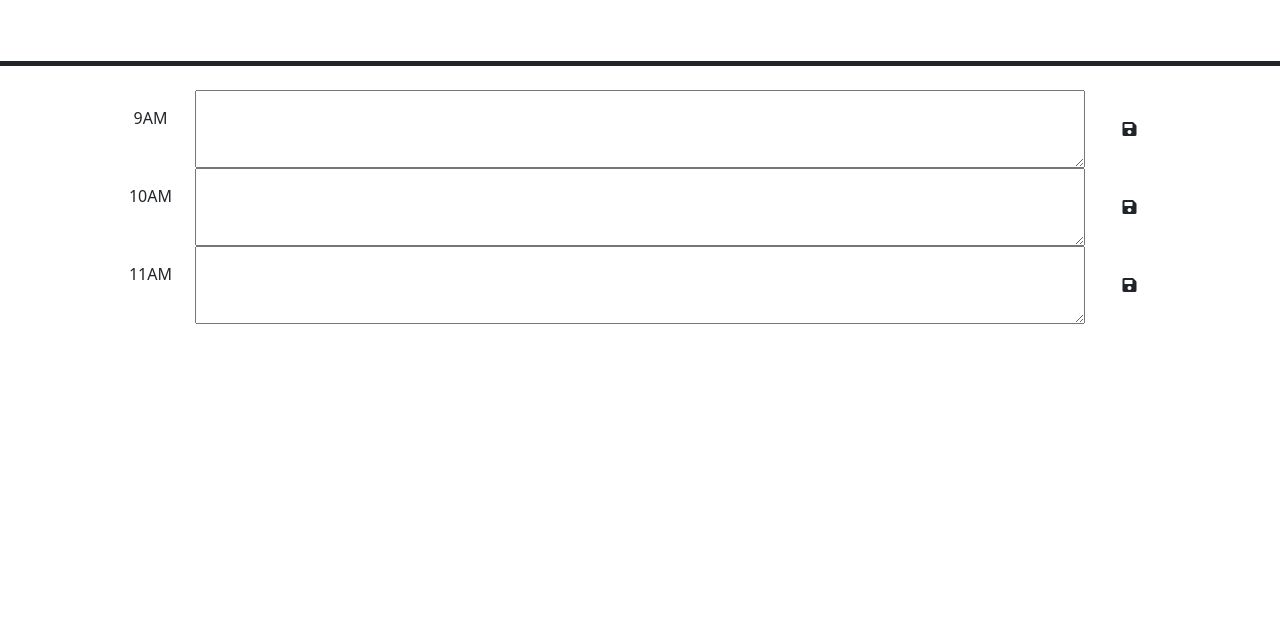
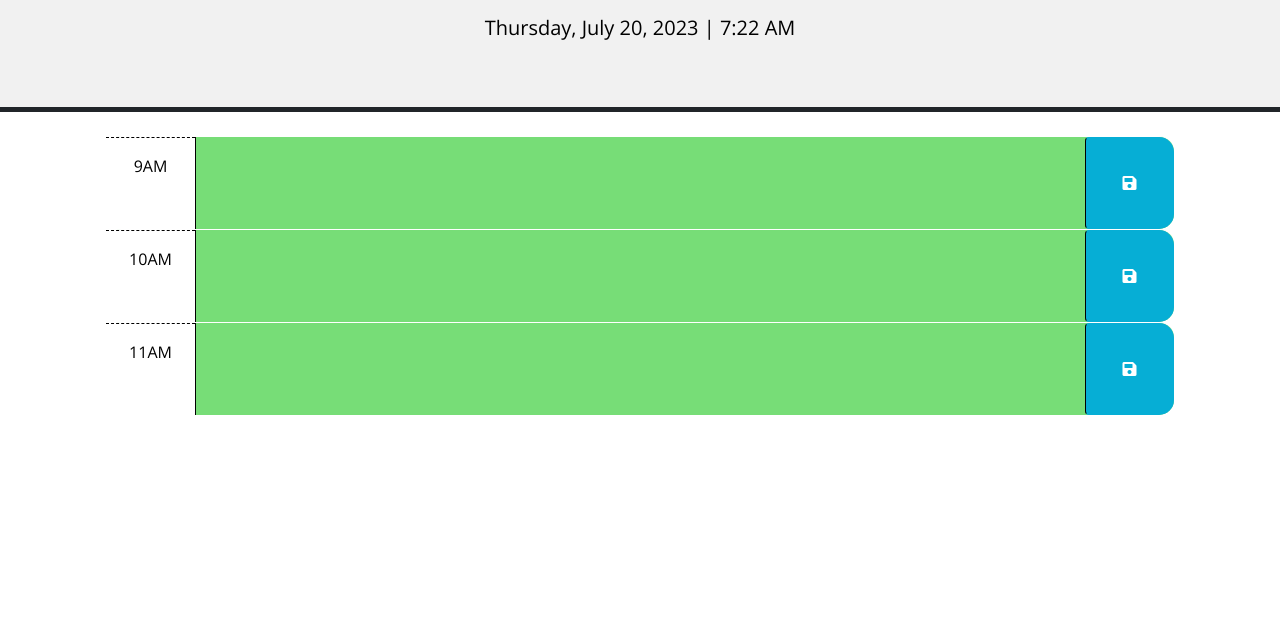
Before and after one commit to wormlippedstrombie/day-planner-repository, a plain HTML site: page index.html in a window 1280 px wide. Shown: the part 166-800 px from the top of the page. Drawn offline with nearby package versions, Linux system fonts and the light colour scheme.

Commit message:
The time functions have been implemented and styling has been applied to the day planner page will now display current time

```diff
--- a/assets/css/styles.css
+++ b/assets/css/styles.css
@@ -1,6 +1,12 @@
 body {
     font-family: 'Open Sans', sans-serif;
     font-size: 16px;
+    color: #000000;
+  }
+
+  header {
+    padding: 20px;
+    background-color: #f1f1f1;
   }
 
   textarea {
--- a/assets/js/script.js
+++ b/assets/js/script.js
@@ -1,23 +1,56 @@
-// Wrap all code that interacts with the DOM in a call to jQuery to ensure that
-// the code isn't run until the browser has finished rendering all the elements
-// in the html.
 $(function () {
-    // TODO: Add a listener for click events on the save button. This code should
-    // use the id in the containing time-block as a key to save the user input in
-    // local storage. HINT: What does `this` reference in the click listener
-    // function? How can DOM traversal be used to get the "hour-x" id of the
-    // time-block containing the button that was clicked? How might the id be
-    // useful when saving the description in local storage?
-    //
-    // TODO: Add code to apply the past, present, or future class to each time
-    // block by comparing the id to the current hour. HINTS: How can the id
-    // attribute of each time-block be used to conditionally add or remove the
-    // past, present, and future classes? How can Day.js be used to get the
-    // current hour in 24-hour time?
-    //
-    // TODO: Add code to get any user input that was saved in localStorage and set
-    // the values of the corresponding textarea elements. HINT: How can the id
-    // attribute of each time-block be used to do this?
-    //
-    // TODO: Add code to display the current date in the header of the page.
+  // Function to display the current date and time in the header of the page
+  function updateCurrentTime() {
+    var currentDate = dayjs().format("dddd, MMMM D, YYYY");
+    var currentTime = dayjs().format("h:mm A");
+    $("#currentDay").text(currentDate + " | " + currentTime);
+  }
+
+  // Save button click event listener
+  $(".saveBtn").on("click", function () {
+    var hourId = $(this).parent().attr("id"); // Get the id of the parent time-block
+    var description = $(this).siblings(".description").val(); // Get the value of the textarea
+    localStorage.setItem(hourId, description); // Save the description in local storage
   });
+
+  // Function to update the time-block classes based on the current hour
+  function updateTimeBlocks() {
+    var currentHour = dayjs().hour(); // Get the current hour in 24-hour format
+
+    // Iterate over each time-block
+    $(".time-block").each(function () {
+      var blockHour = parseInt($(this).attr("id").split("-")[1]); // Get the hour from the id
+
+      // Remove any existing classes from the time-block
+      $(this).removeClass("past present future");
+
+      // Add the appropriate class based on the comparison between blockHour and currentHour
+      if (blockHour < currentHour) {
+        $(this).addClass("past");
+      } else if (blockHour === currentHour) {
+        $(this).addClass("present");
+      } else {
+        $(this).addClass("future");
+      }
+    });
+  }
+
+  // Function to retrieve saved events from local storage and update the textarea values
+  function loadEvents() {
+    $(".time-block").each(function () {
+      var hourId = $(this).attr("id");
+      var description = localStorage.getItem(hourId);
+      $(this).find(".description").val(description);
+    });
+  }
+
+  // Update the time-block classes and display the current time initially
+  updateTimeBlocks();
+  updateCurrentTime();
+
+  // Continuously update the current time every second
+  setInterval(updateCurrentTime, 1000);
+
+  // Load saved events from local storage on page load
+  loadEvents();
+});
--- a/index.html
+++ b/index.html
@@ -18,7 +18,7 @@
       href="https://fonts.googleapis.com/css?family=Open+Sans&display=swap"
       rel="stylesheet"
     />
-    <link rel="stylesheet" href="style.css" />
+    <link rel="stylesheet" href="./assets/css/styles.css" />
     <title>Work Day Scheduler</title>
   </head>
 
@@ -29,15 +29,7 @@
       <p id="currentDay" class="lead"></p>
     </header>
     <div class="container-lg px-5">
-      <!-- Use class for "past", "present", and "future" to apply styles to the
-        time-block divs accordingly. The javascript will need to do this by
-        adding/removing these classes on each div by comparing the hour in the
-        id to the current hour. The html provided below is meant to be an example
-        demonstrating how the css provided can be leveraged to create the
-        desired layout and colors. The html below should be removed or updated
-        in the finished product. Remember to delete this comment once the
-        code is implemented.
-        -->
+
 
       <!-- Example of a past time block. The "past" class adds a gray background color. -->
       <div id="hour-9" class="row time-block past">
@@ -73,6 +65,6 @@
       crossorigin="anonymous"
     ></script>
 
-    <script src="script.js"></script>
+    <script src="./assets/js/script.js"></script>
   </body>
 </html>
```
